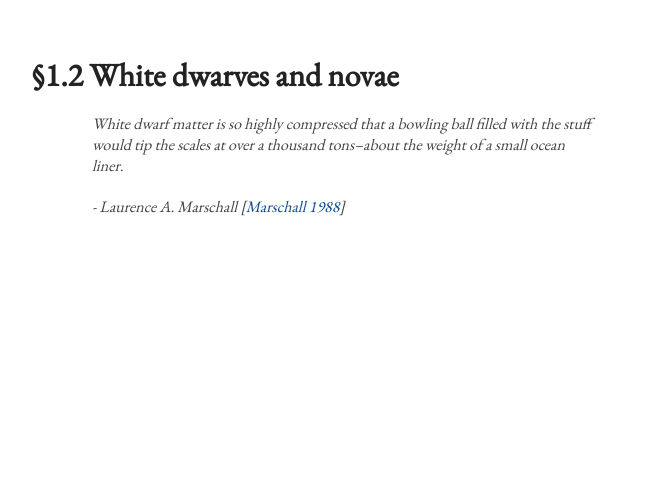
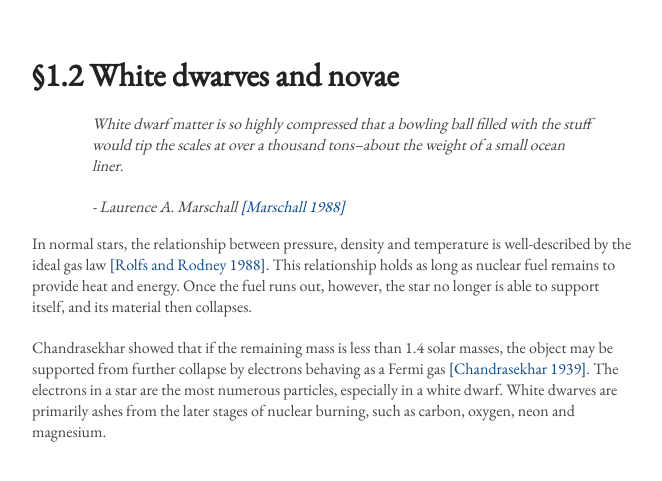
Before and after one commit to dwvisser/19ne-thesis, a Jekyll site: the page built from 1.2-white-dwarves-and-novae.md, in a window 1280 px wide. Shown: the top 481 px of the page, without its empty margins (308-970 px from the left). Built offline with Jekyll 4.4.1, drawn with Linux system fonts in a browser that asks for light colours.

Commit message:
Added first two paragraphs to section 1.2, including a new reference.

```diff
--- a/1.2-white-dwarves-and-novae.md
+++ b/1.2-white-dwarves-and-novae.md
@@ -12,7 +12,19 @@ layout: default
 	the stuff would tip the scales at over a thousand tons–about the weight of
 	a small ocean liner.
 </p>
-<footer>-
-<cite>Laurence A. Marschall [<a href="../bibliography/#marschall">Marschall
-	1988</a>]</cite></footer>
+<footer><cite>- Laurence A. Marschall
+	<a href="../bibliography/#marschall">[Marschall 1988]</a></cite></footer>
 </blockquote>
+
+In normal stars, the relationship between pressure, density and temperature is
+well-described by the ideal gas law [[Rolfs and Rodney
+1988]](../bibliography/#rolfs). This relationship holds as long as nuclear
+fuel remains to provide heat and energy. Once the fuel runs out, however, the
+star no longer is able to support itself, and its material then collapses.
+
+Chandrasekhar showed that if the remaining mass is less than 1.4 solar masses,
+the object may be supported from further collapse by electrons behaving as a
+Fermi gas [[Chandrasekhar 1939]](../bibliography/#chandrasekhar). The
+electrons in a star are the most numerous particles, especially in a white
+dwarf. White dwarves are primarily ashes from the later stages of nuclear
+burning, such as carbon, oxygen, neon and magnesium.
```
Also changed, not shown: 1.1-stellar-nucleosynthesis.md (+2 -2 lines), bibliography.md (+4 -0 lines).
